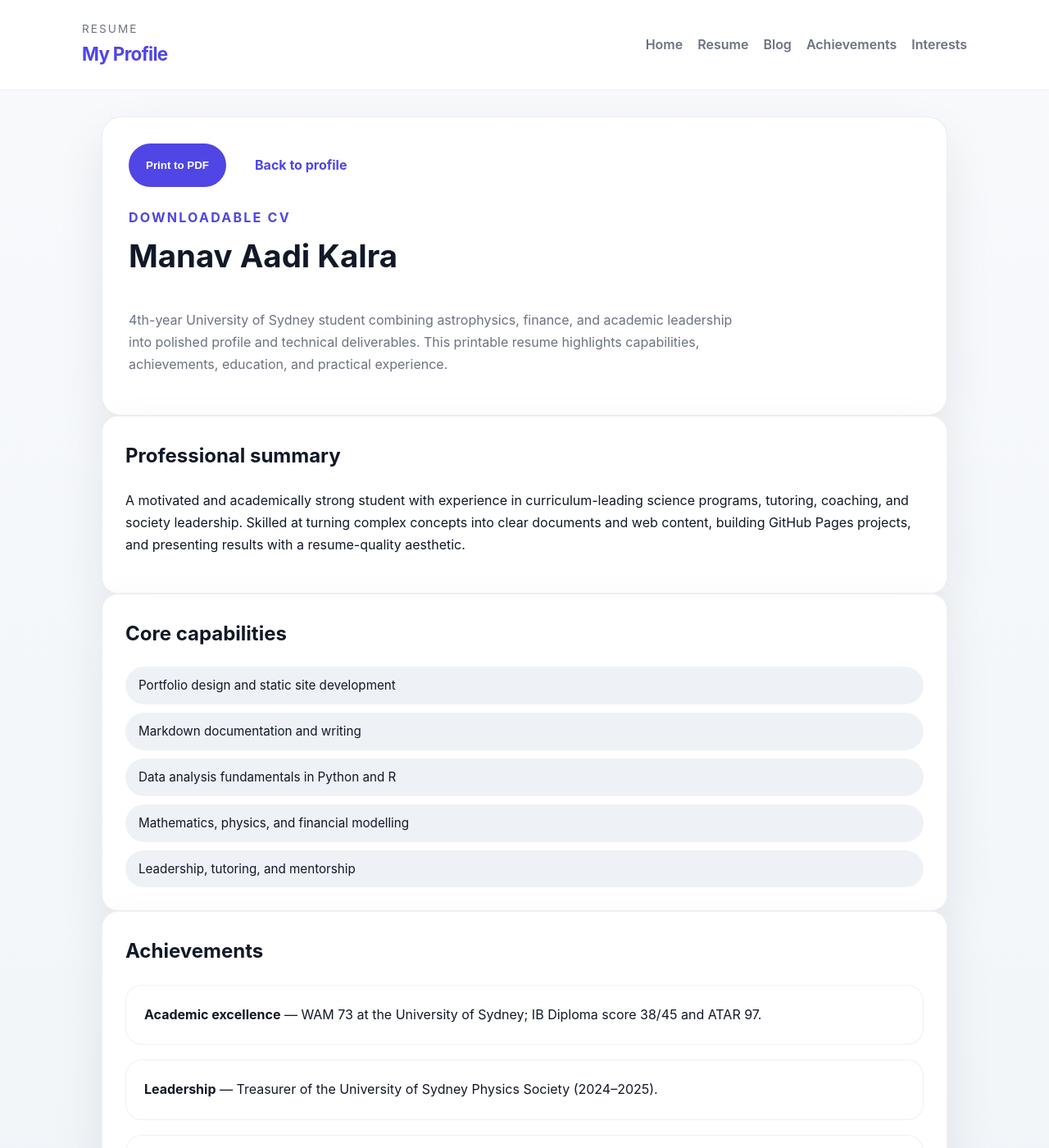
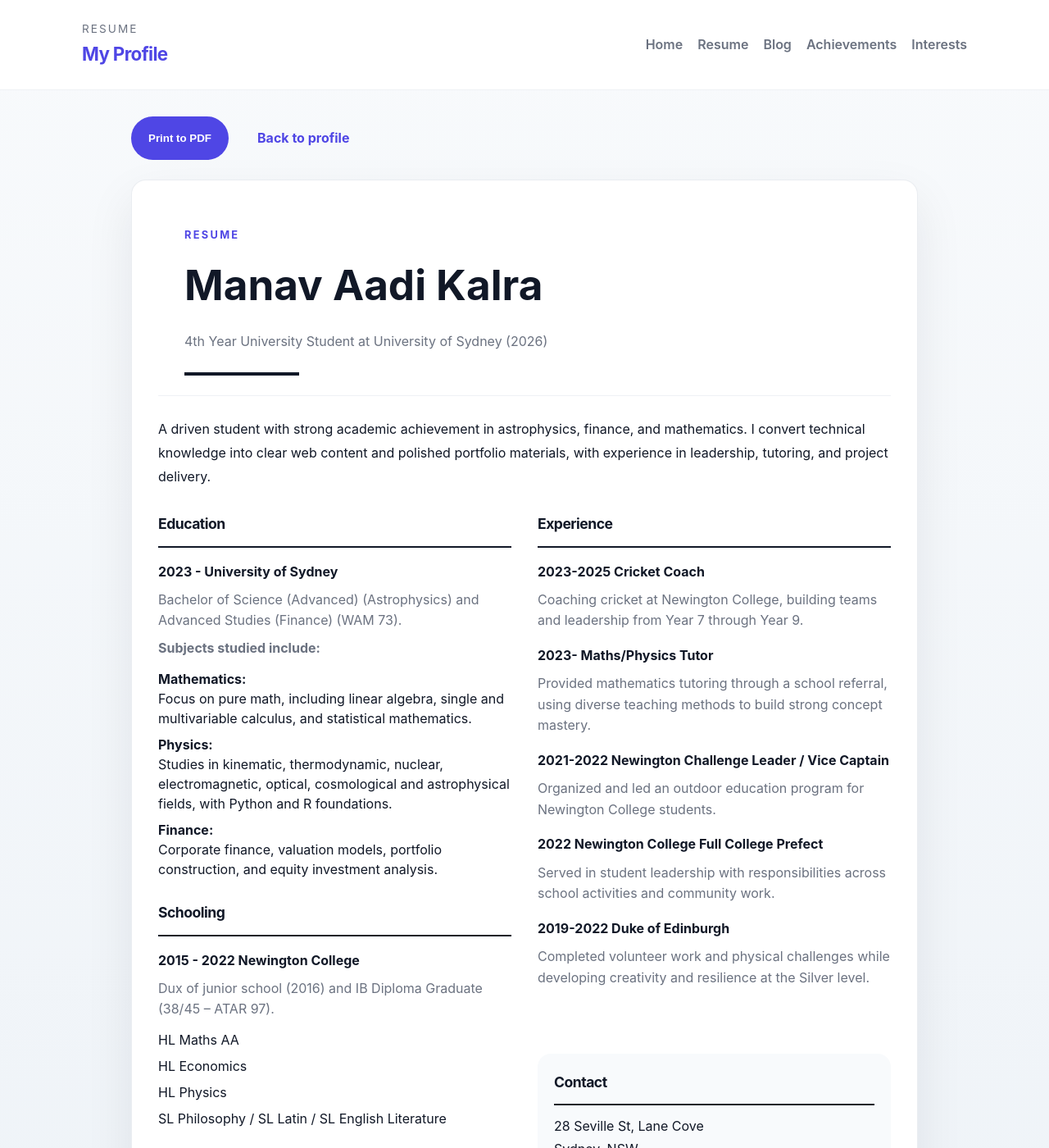
Before and after one commit to MartinKalories/manavkalra, a Jekyll site: the page built from resume/index.md, in a window 1280 px wide and 1400 px high. Shown: the whole window at 82% size. Built offline with Jekyll 4.4.1, drawn with Linux system fonts in a browser that asks for light colours; some of the changed text lies outside the part shown.

Commit message:
Refine resume print layout to single-page CV format

```diff
--- a/assets/css/style.css
+++ b/assets/css/style.css
@@ -271,9 +271,14 @@ footer {
 }
 
 @media print {
-  body {
+  @page {
+    size: A4 portrait;
+    margin: 18mm;
+  }
+  html, body {
     background: #ffffff;
     color: #111827;
+    min-height: auto;
   }
   header,
   .btn,
@@ -287,33 +292,162 @@ footer {
     margin: 0;
     padding: 0;
   }
-  .card,
-  .page-intro,
-  .blog-item,
-  .achievement-item {
+  .resume-sheet {
     box-shadow: none;
     border: none;
-    background: transparent;
-    border-radius: 0;
+    margin: 0;
+    padding: 0;
+    width: auto;
   }
-  .page-intro,
-  .card {
+  .resume-page {
     padding: 0;
   }
-  .skills-list,
-  .timeline {
-    gap: 6px;
+  .resume-header,
+  .resume-summary,
+  .resume-section,
+  .contact-section {
+    page-break-inside: avoid;
   }
-  .skills-list li,
-  .timeline li {
-    background: transparent;
-    padding: 6px 0;
-    border-radius: 0;
+  .resume-columns {
+    display: grid;
+    grid-template-columns: 1fr 1fr;
+    gap: 20px;
+  }
+  .resume-sheet {
+    padding: 0;
+  }
+  .resume-sheet * {
+    color: #111827 !important;
   }
 }
 
-@media (min-width: 860px) {
-  .resume-grid {
-    grid-template-columns: 1fr 1fr;
+.resume-page {
+  max-width: 960px;
+  margin: 0 auto;
+}
+
+.resume-sheet {
+  background: #ffffff;
+  border: 1px solid rgba(148, 163, 184, 0.2);
+  border-radius: 18px;
+  padding: 32px;
+  box-shadow: var(--shadow);
+}
+
+.resume-header {
+  margin-bottom: 26px;
+}
+
+.resume-label {
+  margin: 0 0 6px;
+  color: #4f46e5;
+  font-size: 0.8rem;
+  letter-spacing: 0.18em;
+  text-transform: uppercase;
+  font-weight: 700;
+}
+
+.resume-header h1 {
+  margin: 0;
+  font-size: clamp(2.4rem, 4vw, 3.4rem);
+}
+
+.resume-subtitle {
+  margin: 12px 0 0;
+  color: var(--muted);
+  font-size: 1rem;
+}
+
+.resume-line {
+  margin: 24px 0 0;
+  width: 100%;
+  height: 4px;
+  background: #111827;
+  max-width: 140px;
+}
+
+.resume-summary {
+  margin-bottom: 28px;
+}
+
+.resume-summary p {
+  margin: 0;
+  font-size: 1rem;
+  color: var(--text);
+  line-height: 1.8;
+}
+
+.resume-columns {
+  display: grid;
+  gap: 32px;
+  grid-template-columns: 1fr 1fr;
+}
+
+.resume-column {
+  display: grid;
+  gap: 26px;
+}
+
+.resume-section {
+  padding: 0;
+}
+
+.resume-section h2 {
+  margin: 0 0 12px;
+  font-size: 1.1rem;
+  letter-spacing: -0.03em;
+}
+
+.resume-section h2::after {
+  content: '';
+  display: block;
+  width: 100%;
+  height: 2px;
+  background: #111827;
+  margin: 12px 0 0;
+}
+
+.resume-entry {
+  margin-top: 16px;
+}
+
+.resume-entry strong {
+  display: block;
+  font-weight: 700;
+}
+
+.resume-entry p {
+  margin: 8px 0 0;
+  color: var(--muted);
+  line-height: 1.6;
+}
+
+.resume-list {
+  list-style: none;
+  padding: 0;
+  margin: 12px 0 0;
+  display: grid;
+  gap: 8px;
+}
+
+.resume-list li {
+  padding-left: 0;
+  color: var(--text);
+  line-height: 1.5;
+}
+
+.contact-section {
+  background: #f8fafc;
+  border-radius: 16px;
+  padding: 20px;
+}
+
+.contact-section p {
+  margin: 8px 0;
+}
+
+@media (max-width: 920px) {
+  .resume-columns {
+    grid-template-columns: 1fr;
   }
 }
--- a/resume/index.md
+++ b/resume/index.md
@@ -3,70 +3,98 @@ layout: default
 title: Resume
 ---
 
-<section class="page-intro">
+<section class="resume-page">
   <div class="resume-controls">
     <button class="btn btn-primary" onclick="window.print()">Print to PDF</button>
     <a class="btn" href="{{ site.baseurl }}/">Back to profile</a>
   </div>
-  <p style="margin:0; color:#4f46e5; font-weight:700; letter-spacing:0.14em; text-transform:uppercase;">Downloadable CV</p>
-  <h1>Manav Aadi Kalra</h1>
-  <p>4th-year University of Sydney student combining astrophysics, finance, and academic leadership into polished profile and technical deliverables. This printable resume highlights capabilities, achievements, education, and practical experience.</p>
+
+  <article class="resume-sheet">
+    <header class="resume-header">
+      <p class="resume-label">Resume</p>
+      <h1>Manav Aadi Kalra</h1>
+      <p class="resume-subtitle">4th Year University Student at University of Sydney (2026)</p>
+      <div class="resume-line"></div>
+    </header>
+
+    <section class="resume-summary">
+      <p>A driven student with strong academic achievement in astrophysics, finance, and mathematics. I convert technical knowledge into clear web content and polished portfolio materials, with experience in leadership, tutoring, and project delivery.</p>
+    </section>
+
+    <div class="resume-columns">
+      <div class="resume-column left-column">
+        <section class="resume-section">
+          <h2>Education</h2>
+          <div class="resume-entry">
+            <strong>2023 - University of Sydney</strong>
+            <p>Bachelor of Science (Advanced) (Astrophysics) and Advanced Studies (Finance) (WAM 73).</p>
+            <p><strong>Subjects studied include:</strong></p>
+            <ul class="resume-list">
+              <li><strong>Mathematics:</strong> Focus on pure math, including linear algebra, single and multivariable calculus, and statistical mathematics.</li>
+              <li><strong>Physics:</strong> Studies in kinematic, thermodynamic, nuclear, electromagnetic, optical, cosmological and astrophysical fields, with Python and R foundations.</li>
+              <li><strong>Finance:</strong> Corporate finance, valuation models, portfolio construction, and equity investment analysis.</li>
+            </ul>
+          </div>
+        </section>
+
+        <section class="resume-section">
+          <h2>Schooling</h2>
+          <div class="resume-entry">
+            <strong>2015 - 2022 Newington College</strong>
+            <p>Dux of junior school (2016) and IB Diploma Graduate (38/45 – ATAR 97).</p>
+            <ul class="resume-list">
+              <li>HL Maths AA</li>
+              <li>HL Economics</li>
+              <li>HL Physics</li>
+              <li>SL Philosophy / SL Latin / SL English Literature</li>
+            </ul>
+          </div>
+        </section>
+
+        <section class="resume-section">
+          <h2>Individual Honors</h2>
+          <ul class="resume-list">
+            <li>Duke of Edinburgh Award</li>
+            <li>Newington College Full College Prefect</li>
+            <li>Debating Colours</li>
+            <li>Treasurer of the University of Sydney Physics Society (2024-2025)</li>
+          </ul>
+        </section>
+      </div>
+
+      <div class="resume-column right-column">
+        <section class="resume-section">
+          <h2>Experience</h2>
+          <div class="resume-entry">
+            <strong>2023-2025 Cricket Coach</strong>
+            <p>Coaching cricket at Newington College, building teams and leadership from Year 7 through Year 9.</p>
+          </div>
+          <div class="resume-entry">
+            <strong>2023- Maths/Physics Tutor</strong>
+            <p>Provided mathematics tutoring through a school referral, using diverse teaching methods to build strong concept mastery.</p>
+          </div>
+          <div class="resume-entry">
+            <strong>2021-2022 Newington Challenge Leader / Vice Captain</strong>
+            <p>Organized and led an outdoor education program for Newington College students.</p>
+          </div>
+          <div class="resume-entry">
+            <strong>2022 Newington College Full College Prefect</strong>
+            <p>Served in student leadership with responsibilities across school activities and community work.</p>
+          </div>
+          <div class="resume-entry">
+            <strong>2019-2022 Duke of Edinburgh</strong>
+            <p>Completed volunteer work and physical challenges while developing creativity and resilience at the Silver level.</p>
+          </div>
+        </section>
+
+        <section class="resume-section contact-section">
+          <h2>Contact</h2>
+          <p>28 Seville St, Lane Cove<br>Sydney, NSW</p>
+          <p>0491123056</p>
+          <p>manavaadikalra@gmail.com</p>
+          <p>linkedin.com/in/manav-kalra-35a231258</p>
+        </section>
+      </div>
+    </div>
+  </article>
 </section>
-
-<section class="card">
-  <h2>Professional summary</h2>
-  <p>A motivated and academically strong student with experience in curriculum-leading science programs, tutoring, coaching, and society leadership. Skilled at turning complex concepts into clear documents and web content, building GitHub Pages projects, and presenting results with a resume-quality aesthetic.</p>
-</section>
-
-<section class="card">
-  <h2>Core capabilities</h2>
-  <ul class="skills-list">
-    <li>Portfolio design and static site development</li>
-    <li>Markdown documentation and writing</li>
-    <li>Data analysis fundamentals in Python and R</li>
-    <li>Mathematics, physics, and financial modelling</li>
-    <li>Leadership, tutoring, and mentorship</li>
-  </ul>
-</section>
-
-<section class="card">
-  <h2>Achievements</h2>
-  <ul class="achievements-list">
-    <li class="achievement-item">
-      <strong>Academic excellence</strong> — WAM 73 at the University of Sydney; IB Diploma score 38/45 and ATAR 97.
-    </li>
-    <li class="achievement-item">
-      <strong>Leadership</strong> — Treasurer of the University of Sydney Physics Society (2024–2025).
-    </li>
-    <li class="achievement-item">
-      <strong>Community work</strong> — Cricket coach and maths/physics tutor supporting student learning.
-    </li>
-    <li class="achievement-item">
-      <strong>Technical delivery</strong> — Built a Jekyll-based GitHub Pages portfolio and resume site with professional design.
-    </li>
-  </ul>
-</section>
-
-<section class="resume-grid">
-  <section class="card">
-    <h2>Education</h2>
-    <ul class="skills-list">
-      <li>University of Sydney — Bachelor of Science (Advanced) in Astrophysics + Advanced Studies in Finance</li>
-      <li>Newington College — IB Diploma graduate, HL Maths AA, HL Economics, HL Physics</li>
-    </ul>
-  </section>
-
-  <section class="card">
-    <h2>Experience</h2>
-    <ul class="skills-list">
-      <li>Cricket coach: led teams with a focus on communication and development.</li>
-      <li>Maths/Physics tutor: delivered tailored instruction to strengthen student understanding.</li>
-      <li>Portfolio builder: created a modern static site to showcase skills, achievements, and writing.</li>
-    </ul>
-  </section>
-</section>
-
-<section class="card" style="margin-top:24px;">
-  <h2>Schooling and background</h2>
-  <p>Strong academic foundation in pure mathematics, physics, thermodynamics, and corporate finance. Experienced in managing uncertainty, interpreting data, and constructing logical analysis under pressure.</p>
-</section>
```
